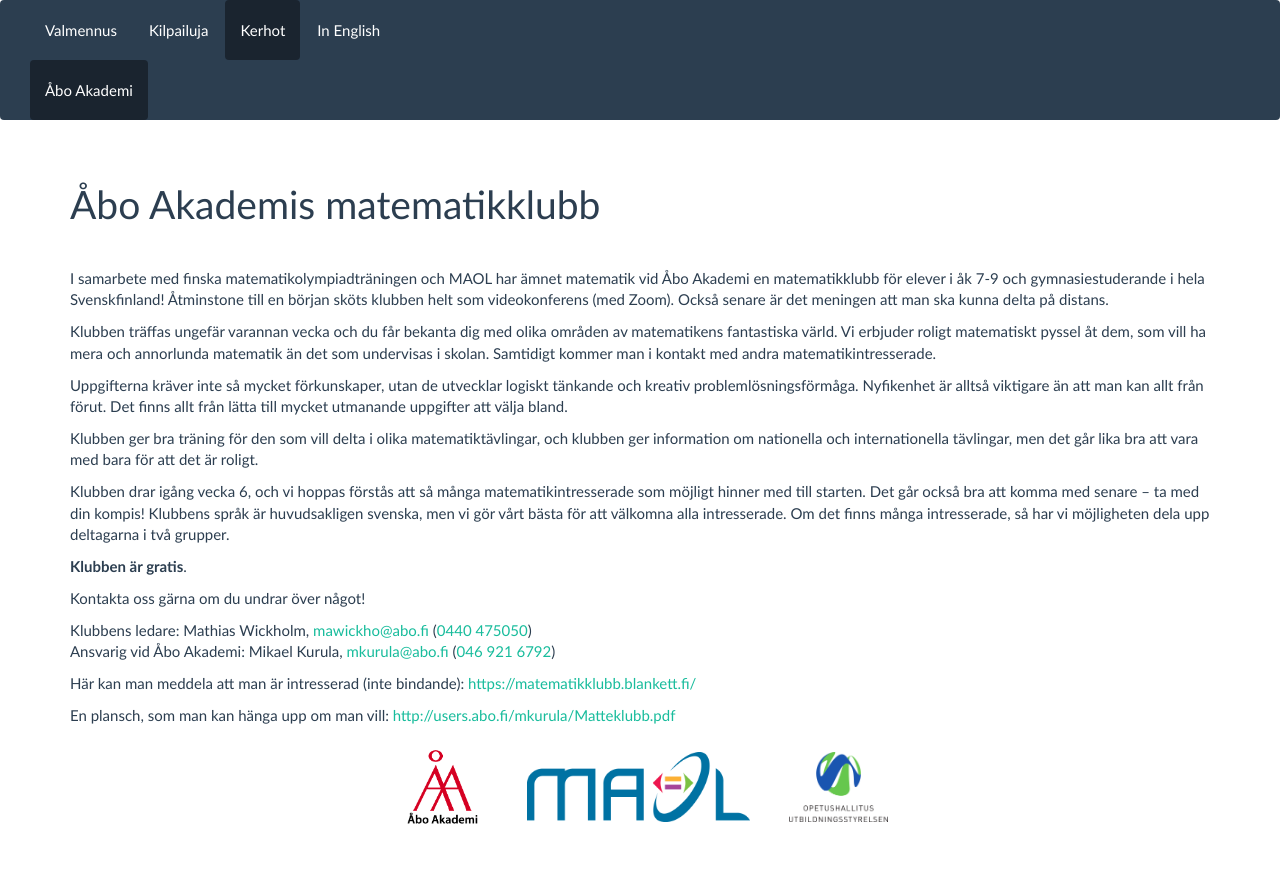
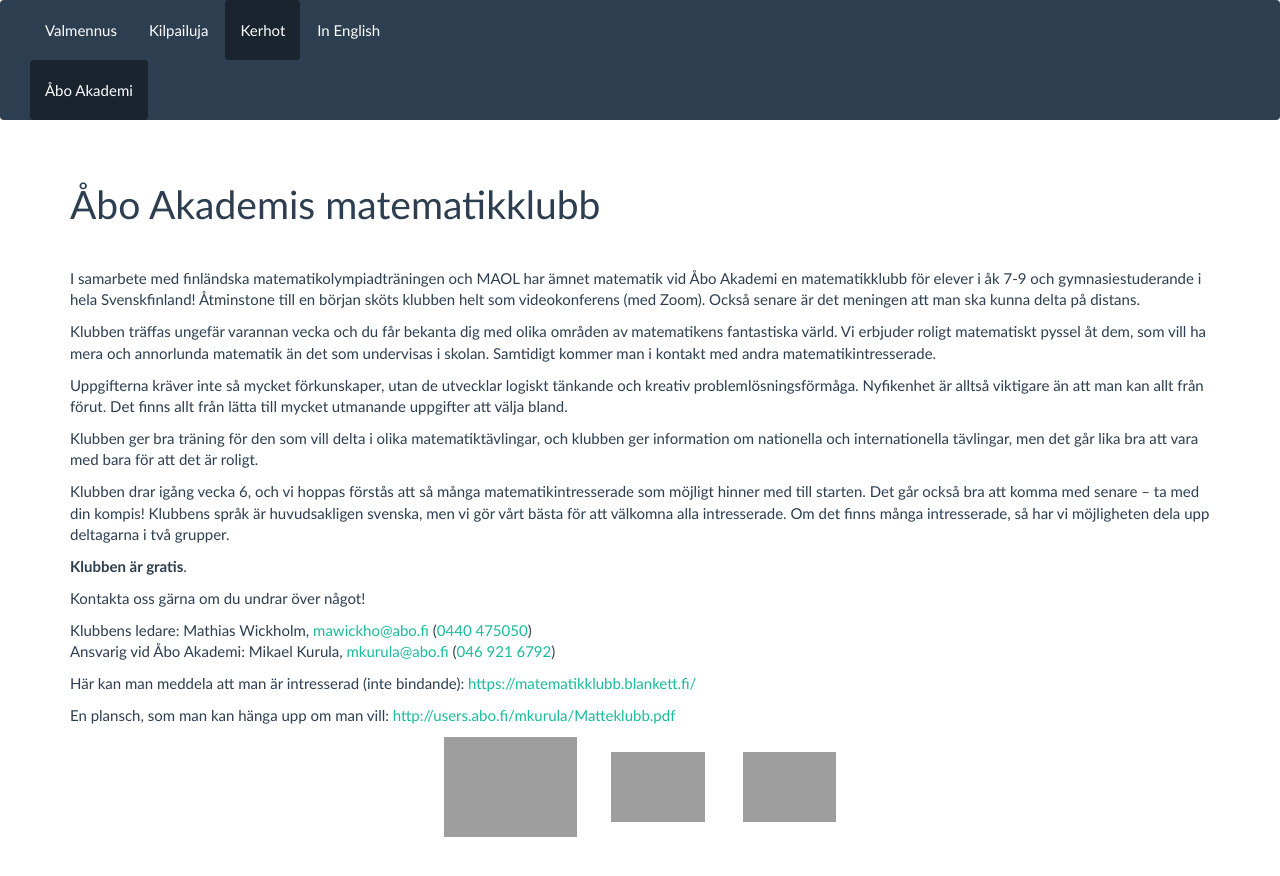
Before and after one commit to matematiikkakilpailut/matematiikkakilpailut.github.io, a Jekyll site: the page built from kerhot/abo/index.md, in a window 1280 px wide. Shown: the top 876 px of the page. Built offline with Jekyll 4.4.1, drawn with Linux system fonts in a browser that asks for light colours.

Commit message:
Update index.md

```diff
--- a/kerhot/abo/index.md
+++ b/kerhot/abo/index.md
@@ -5,7 +5,7 @@
 lang: sv-FI
 ---
 
-I samarbete med finska matematikolympiadträningen och MAOL har ämnet matematik vid Åbo Akademi en matematik­klubb för elever i åk 7-9 och gymnasie­studerande i hela Svensk­finland! Åtminstone till en början sköts klubben helt som video­konferens (med Zoom). Också senare är det meningen att man ska kunna delta på distans.
+I samarbete med finländska matematikolympiadträningen och MAOL har ämnet matematik vid Åbo Akademi en matematik­klubb för elever i åk 7-9 och gymnasie­studerande i hela Svensk­finland! Åtminstone till en början sköts klubben helt som video­konferens (med Zoom). Också senare är det meningen att man ska kunna delta på distans.
 
 Klubben träffas ungefär varannan vecka och du får bekanta dig med olika områden av matematikens fantastiska värld. Vi erbjuder roligt matematiskt pyssel åt dem, som vill ha mera och annorlunda matematik än det som undervisas i skolan. Samtidigt kommer man i kontakt med andra matematikintresserade.
 
@@ -27,7 +27,7 @@
 En plansch, som man kan hänga upp om man vill: <http://users.abo.fi/mkurula/Matteklubb.pdf>
 
 <p align="center">
-<img src="https://matematiikkakilpailut.fi/kerhot/abo/%C3%85A%20logo.png" alt="ÅAs logo" height="100"/>&nbsp;&nbsp;&nbsp;&nbsp;&nbsp;&nbsp;&nbsp;&nbsp;
-<img src="https://matematiikkakilpailut.fi/kerhot/abo/MAOL%20logo.png" alt="MAOLs logo" height="70"/> &nbsp;&nbsp;&nbsp;&nbsp;&nbsp;&nbsp;&nbsp;&nbsp;
-<img src="https://matematiikkakilpailut.fi/kerhot/abo/UBS%20logo.png" alt="Utbildningsstyrelens logo" height="70"/>
+<img src="https://matematiikkakilpailut.fi/kerhot/abo/%C3%85A%20logo.svg" alt="ÅAs logo" height="100"/>&nbsp;&nbsp;&nbsp;&nbsp;&nbsp;&nbsp;&nbsp;&nbsp;
+<img src="https://matematiikkakilpailut.fi/kerhot/abo/MAOL%20logo.svg" alt="MAOLs logo" height="70"/> &nbsp;&nbsp;&nbsp;&nbsp;&nbsp;&nbsp;&nbsp;&nbsp;
+<img src="https://matematiikkakilpailut.fi/kerhot/abo/UBS%20logo.svg" alt="Utbildningsstyrelens logo" height="70"/>
 </p>
```
